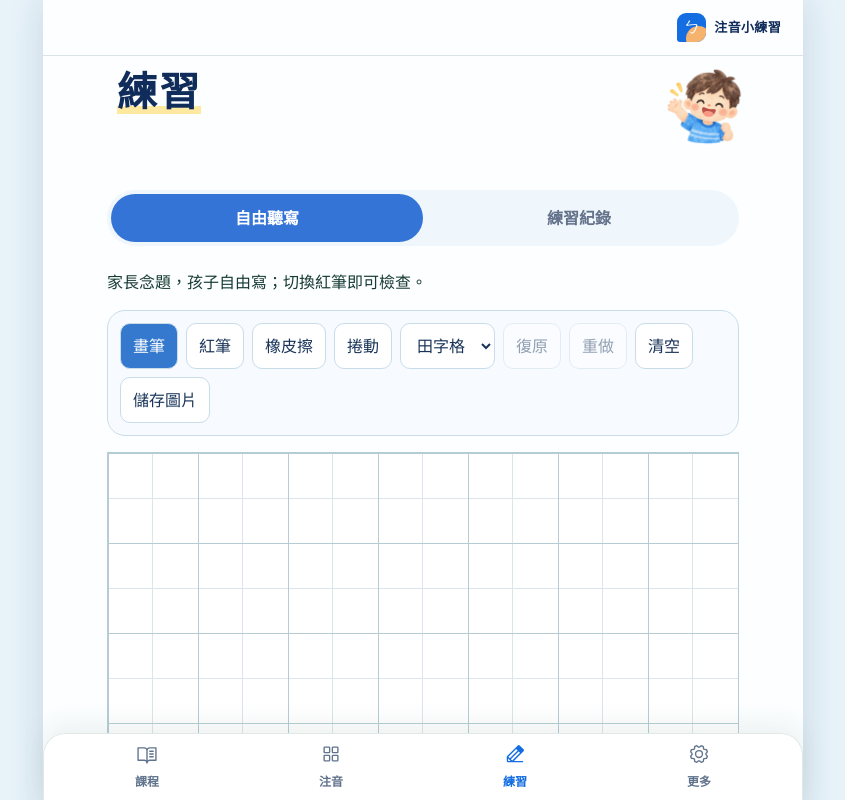
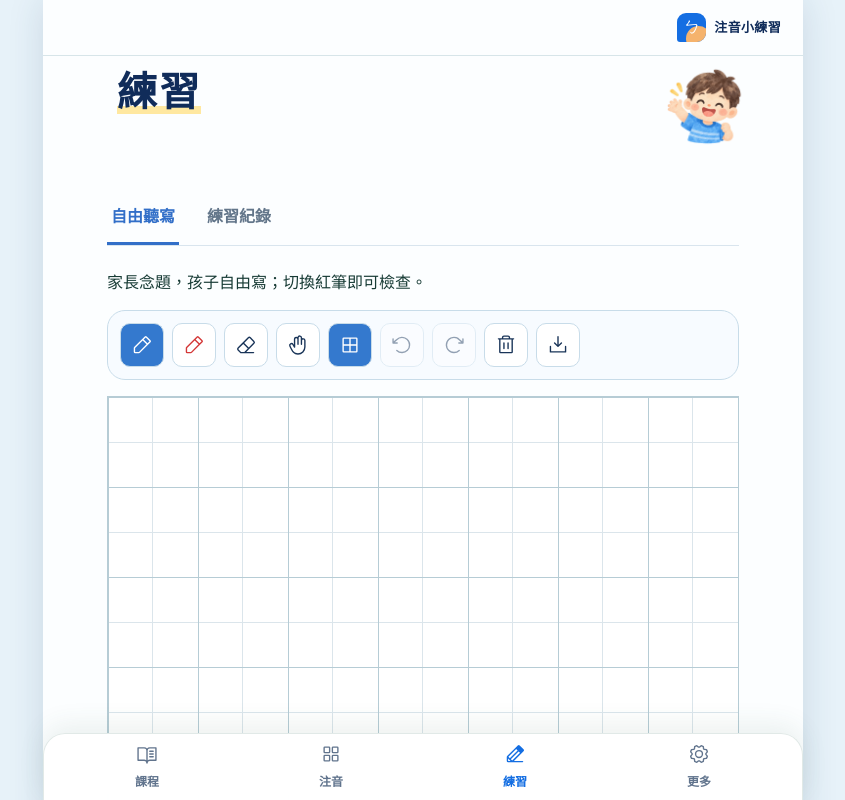
Before and after one commit to KakuKain/zhuyin-practice-station, a Next.js app: page / in a window 1280 px wide. Both pictures are taken after a click on the button "練習". Shown: the top 800 px of the page, without its empty margins (217-1062 px from the left). Built offline with nearby package versions, Linux system fonts and the light colour scheme; a web font is replaced by a local one.

Commit message:
Use board icons and distinguish practice navigation from filters

```diff
--- a/features/practice/FreeDictation.tsx
+++ b/features/practice/FreeDictation.tsx
@@ -1,5 +1,16 @@
 "use client";
 import { useEffect, useRef, useState } from "react";
+import {
+  PencilSimple,
+  Eraser,
+  Hand,
+  ArrowCounterClockwise,
+  ArrowClockwise,
+  Trash,
+  DownloadSimple,
+  GridFour,
+  Square,
+} from "@phosphor-icons/react";
 import type { PointerEvent } from "react";
 
 type Stroke = { color: string; erase: boolean; points: [number, number][] };
@@ -122,34 +133,47 @@ export function FreeDictation() {
     <section className="free-dictation" aria-label="自由聽寫畫板">
       <p>家長念題，孩子自由寫；切換紅筆即可檢查。</p>
       <div className="free-board-tools" role="group" aria-label="畫板工具">
-        {[
-          ["pen", "畫筆"],
-          ["red", "紅筆"],
-          ["erase", "橡皮擦"],
-          ["scroll", "捲動"],
-        ].map(([value, label]) => (
+        {(
+          [
+            ["pen", "畫筆", PencilSimple],
+            ["red", "紅筆", PencilSimple],
+            ["erase", "橡皮擦", Eraser],
+            ["scroll", "捲動", Hand],
+          ] as const
+        ).map(([value, label, Icon]) => (
           <button
             type="button"
             key={value}
+            aria-label={label}
+            title={label}
+            className={value === "red" ? "is-red-pen" : undefined}
             aria-pressed={tool === value}
             onClick={() => setTool(value)}
           >
-            {label}
+            <Icon size={22} aria-hidden="true" />
           </button>
         ))}
-        <select
-          aria-label="底紙"
-          value={paper}
-          onChange={(e) => {
-            setPaper(e.target.value);
-            paperRef.current = e.target.value;
+        <button
+          type="button"
+          aria-label={paper === "grid" ? "改用空白底紙" : "改用田字格"}
+          title={paper === "grid" ? "田字格（點一下切換空白）" : "空白（點一下切換田字格）"}
+          aria-pressed={paper === "grid"}
+          onClick={() => {
+            const next = paper === "grid" ? "blank" : "grid";
+            setPaper(next);
+            paperRef.current = next;
             save();
           }}
         >
-          <option value="grid">田字格</option>
-          <option value="blank">空白</option>
-        </select>
+          {paper === "grid" ? (
+            <GridFour size={22} aria-hidden="true" />
+          ) : (
+            <Square size={22} aria-hidden="true" />
+          )}
+        </button>
         <button
+          aria-label="復原"
+          title="復原"
           type="button"
           disabled={!counts.ink}
           onClick={() => {
@@ -158,9 +182,11 @@ export function FreeDictation() {
             paint();
           }}
         >
-          復原
+          <ArrowCounterClockwise size={22} aria-hidden="true" />
         </button>
         <button
+          aria-label="重做"
+          title="重做"
           type="button"
           disabled={!counts.redo}
           onClick={() => {
@@ -169,9 +195,11 @@ export function FreeDictation() {
             paint();
           }}
         >
-          重做
+          <ArrowClockwise size={22} aria-hidden="true" />
         </button>
         <button
+          aria-label="清空"
+          title="清空"
           type="button"
           onClick={() => {
             if (window.confirm("清空整張畫板？")) {
@@ -182,10 +210,10 @@ export function FreeDictation() {
             }
           }}
         >
-          清空
+          <Trash size={22} aria-hidden="true" />
         </button>
-        <button type="button" onClick={download}>
-          儲存圖片
+        <button aria-label="儲存圖片" title="儲存圖片" type="button" onClick={download}>
+          <DownloadSimple size={22} aria-hidden="true" />
         </button>
       </div>
       {notice && <p role="status">{notice}</p>}
--- a/features/practice/PracticeList.tsx
+++ b/features/practice/PracticeList.tsx
@@ -84,7 +84,7 @@ export function PracticeList({ app }: { app: AppController }) {
   return (
     <section className="page-section practice-page practice-grouped-page">
       <PageHeading title="練習" artwork="/course-art/happy-watercolor.webp" />
-      <div className="practice-mode-tabs" role="group" aria-label="練習功能">
+      <div className="practice-section-tabs" role="group" aria-label="練習功能">
         <button
           type="button"
           aria-pressed={tab === "free"}
@@ -103,26 +103,20 @@ export function PracticeList({ app }: { app: AppController }) {
         <FreeDictation />
       ) : (
         <>
-          <div className="practice-mode-tabs" role="group" aria-label="篩選練習類型">
-            {(
-              [
-                ["all", "全部"],
-                ["fill", "默寫"],
-                ["listening", "聽寫"],
-              ] as const
-            ).map(([value, label]) => (
-              <button
-                type="button"
-                key={value}
-                aria-pressed={filter === value}
-                onClick={() => {
-                  setFilter(value);
-                  setExpanded(undefined);
-                }}
-              >
-                {label}
-              </button>
-            ))}
+          <div className="practice-record-filter">
+            <label htmlFor="practice-record-type">練習類型</label>
+            <select
+              id="practice-record-type"
+              value={filter}
+              onChange={(e) => {
+                setFilter(e.target.value as Filter);
+                setExpanded(undefined);
+              }}
+            >
+              <option value="all">全部紀錄</option>
+              <option value="fill">默寫</option>
+              <option value="listening">聽寫</option>
+            </select>
           </div>
           <ShowMsg
             error
--- a/styles/23-free-dictation.css
+++ b/styles/23-free-dictation.css
@@ -50,3 +50,53 @@
   margin: 16px 0;
   color: #526b7f;
 }
+.practice-section-tabs {
+  display: flex;
+  gap: 24px;
+  border-bottom: 1px solid #d9e5ee;
+  margin-bottom: 24px;
+}
+.practice-section-tabs button {
+  padding: 14px 4px;
+  border: 0;
+  border-bottom: 3px solid transparent;
+  background: transparent;
+  color: #63768a;
+  font: inherit;
+  font-weight: 700;
+}
+.practice-section-tabs button[aria-pressed="true"] {
+  color: #326fc8;
+  border-bottom-color: #326fc8;
+}
+.practice-record-filter {
+  display: flex;
+  align-items: center;
+  justify-content: flex-end;
+  gap: 12px;
+  margin: 16px 0 24px;
+  color: #63768a;
+}
+.practice-record-filter select {
+  padding: 9px 12px;
+  border: 1px solid #c8dce9;
+  border-radius: 10px;
+  background: white;
+  color: #193458;
+  font: inherit;
+}
+.free-board-tools button {
+  display: inline-flex;
+  align-items: center;
+  justify-content: center;
+  width: 44px;
+  height: 44px;
+  padding: 0;
+  flex: 0 0 44px;
+}
+.free-board-tools .is-red-pen {
+  color: #d43838;
+}
+.free-board-tools .is-red-pen[aria-pressed="true"] {
+  background: #d43838;
+}
```
